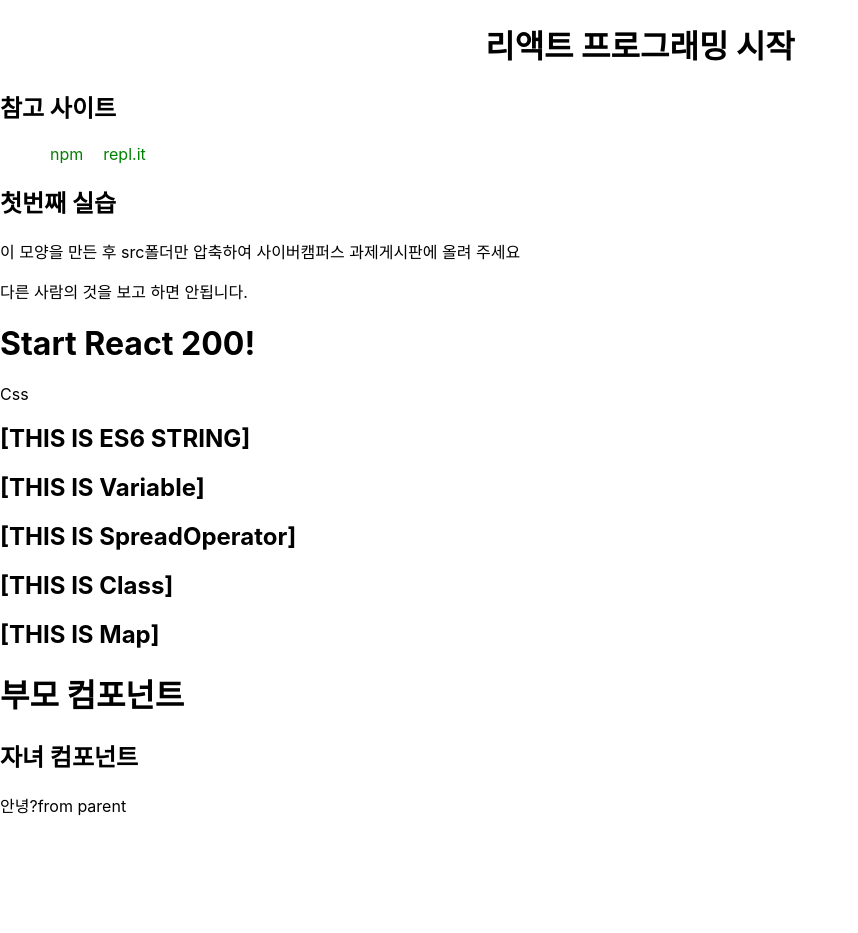
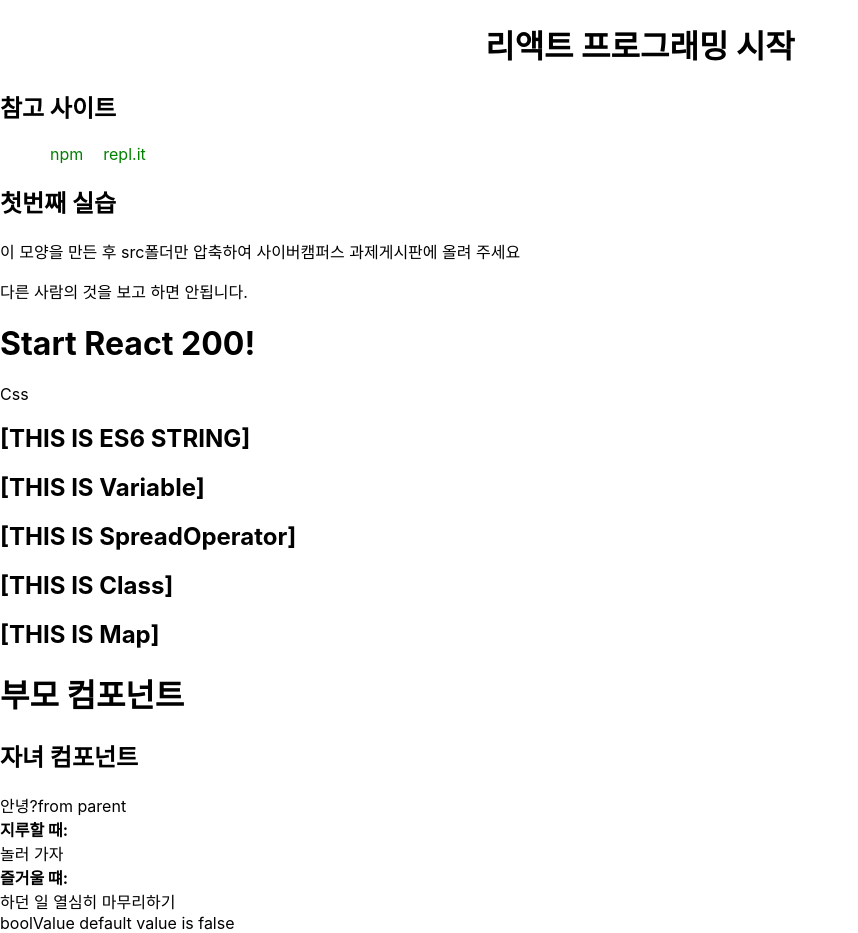
Before and after one commit to l0u0h0/2022web_1, a React (Create React App) app: page / in a window 1280 px wide. Shown: the whole page, without its empty margins (0-858 px from the left). Before the commit the page ends 817 px from the top, so only its background shows below. Built offline with nearby package versions, Linux system fonts and the light colour scheme.

Commit message:
6weeks_1

```diff
--- /dev/null
+++ b/src/06/6_2.jsx
@@ -0,0 +1,20 @@
+// 불리언 프로퍼티 간편 전달 예
+
+import React from "react";
+import PropTypes from "prop-types";
+
+class BooleanComponent extends React.Component {
+  render() {
+    // 불리언 타입을 조건문에 적용한 예제
+    const message = this.props.bored
+      ? "놀러 가자 "
+      : "하던 일 열심히 마무리하기";
+    return <div className="message-container">{message}</div>;
+  }
+}
+// 자료형 선언 예제
+BooleanComponent.propTypes = {
+  bored: PropTypes.bool,
+};
+
+export default BooleanComponent;
--- /dev/null
+++ b/src/06/6_4.jsx
@@ -0,0 +1,30 @@
+import React from "react";
+import PropTypes from "prop-types";
+class DefaultPropsComponent extends React.Component {
+  render() {
+    let message1 = "";
+    if (this.props.boolValue === false) {
+      message1 = "boolValue default value is false";
+    }
+    let message2 = "";
+    if (this.props.boolValueWithoutDefault === false) {
+      message2 = "boolValueWithoutDefault default value is false";
+    }
+    return (
+      <div className="message-container">
+        {message1}
+        {message2}
+      </div>
+    );
+  }
+}
+DefaultPropsComponent.propTypes = {
+  boolValue: PropTypes.bool,
+  boolValueWithoutDefault: PropTypes.bool,
+};
+// 기본값을 선언하는 예제
+DefaultPropsComponent.defaultProps = {
+  boolValue: false,
+};
+
+export default DefaultPropsComponent;
--- a/src/App.js
+++ b/src/App.js
@@ -12,6 +12,8 @@ import Map from "./05/5_6";
 // import Jqeury from "./05/5_7";
 import ChildComponent from "./05/5_9";
 import PropsComponent from "./05/5_2";
+import BooleanComponent from "./06/6_2";
+import DefaultPropsComponent from "./06/6_4";
 
 class App extends Component {
   render() {
@@ -31,6 +33,17 @@ class App extends Component {
         <h1>부모 컴포넌트</h1>
         <ChildComponent />
         <PropsComponent name="안녕?" />
+        <div>
+          <b>지루할 때:</b>
+          <BooleanComponent bored />
+        </div>
+        <div>
+          <b>즐거울 떄:</b>
+          <BooleanComponent />
+        </div>
+        <div>
+          <DefaultPropsComponent />
+        </div>
       </div>
     );
   }
```
Also changed, not shown: src/06/6_1.jsx (added, +25 -0 lines), src/06/6_3.jsx (added, +25 -0 lines).
